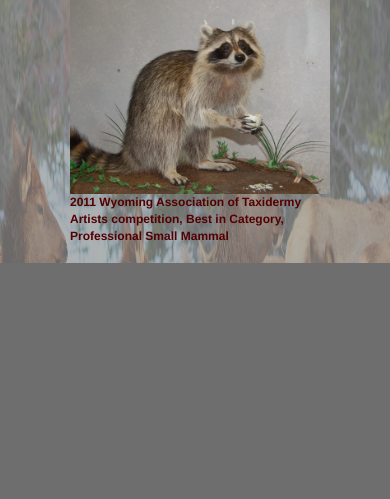
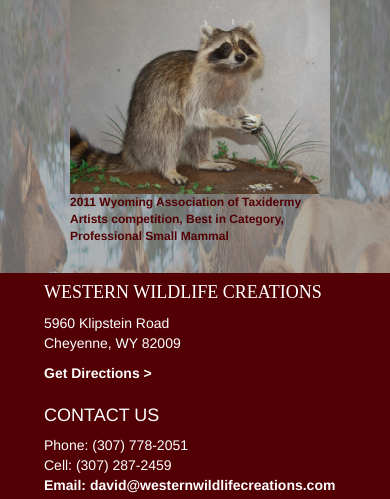
Before and after one commit to hrabovskyb/western-wildlife-creations, a PHP site: page / in a window 390 px wide. Shown: the part 908-1407 px from the top of the page. Before the commit the page ends 1171 px from the top, so only its background shows below. Run offline with PHP 8.4, Linux system fonts and the light colour scheme; some libraries are stand-ins or nearby versions.

Commit message:
Home Page
Added Contact section

```diff
--- a/index.css
+++ b/index.css
@@ -311,6 +311,48 @@ a:hover{
 	font-size: 12px;
 }
 
+.contact{
+	background-color: #520003;
+	color: white;
+}
+#contact-text{
+	position: relative;
+	width: 45%;
+	display: inline-block;
+	margin-right: 5%;
+	padding-left: 1%;
+	padding-bottom: 1%;
+}
+#address h4{
+	font-family: "Times New Roman", Times, serif;
+	text-transform: uppercase;
+	padding-top: 10px;
+}
+#directions-link{
+	margin-top: 10px;
+}
+#address a{
+	margin-top: 10px;
+}
+#phone h4{
+	text-transform: uppercase;
+	padding-top: 4%;
+}
+.contact p{
+	margin: 0px;
+}
+#map{
+	width: 45%;
+	padding-top: 2%;
+	padding-bottom: 2%;
+	position: relative;
+	display: inline-block;
+	vertical-align: top;
+}
+#map iframe{
+	width: 100%;
+}
+
 
 
 /* On smaller screens, where height is less than 450px, change the style of the sidenav (less padding and a smaller font size) */
@@ -362,6 +404,16 @@ a:hover{
 	.thumb-text{
 		font-size: 18px;
 	}
+	#contact-text{
+		display: block;
+		width: 80%;
+		margin: auto;
+	}
+	#map{
+		display: block;
+		width: 90%;
+		margin: auto;
+	}
 }
 @media (max-width: 550px){
 
--- a/index.html
+++ b/index.html
@@ -164,6 +164,27 @@
 				</div>
 		</div>
 
+		<div class="contact">
+			<div id="contact-text">
+				<div id="address">
+					<h4>Western Wildlife Creations</h4>
+					<p>5960 Klipstein Road</p>
+					<p>Cheyenne, WY 82009</p>
+					<a href="https://www.google.com/maps/dir//Western+Wildlife+Creations,+5960+Klipstein+Rd,+Cheyenne,+WY+82009/@41.234806,-104.899853,17z/data=!4m15!1m6!3m5!1s0x876f364de0abedb5:0xd2dc585fed8695a1!2sWestern+Wildlife+Creations!8m2!3d41.234806!4d-104.897659!4m7!1m0!1m5!1m1!1s0x876f364de0abedb5:0xd2dc585fed8695a1!2m2!1d-104.897659!2d41.234806" target="_blank"><p id="directions-link">Get Directions &gt<p></a>
+				</div>
+
+				<div id="phone">
+					<h4>Contact Us</h4>
+					<p>Phone: (307) 778-2051</p>
+					<p>Cell: (307) 287-2459</p>
+					<a>Email: david@westernwildlifecreations.com</a>
+				</div>
+			</div>
+			<div id="map">
+				<iframe height="250px" frameborder="0" style="border:0" src="https://www.google.com/maps/embed/v1/place?q=place_id:ChIJte2r4E02b4cRoZWG7V9Y3NI&key=AIzaSyDrsOFryEtOJLglrwO5muSX0HHP6amMZaw" allowfullscreen></iframe>
+			</div>
+		</div>
+
 	<div>
 </body>
 
```
